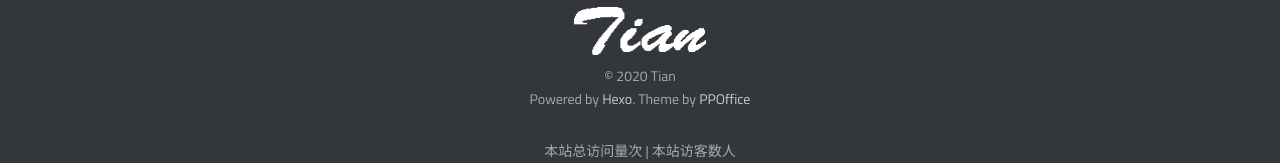
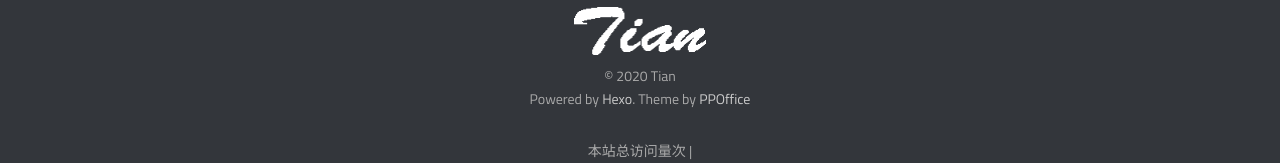
Before and after one commit to future613/future613.github.io, a plain HTML site: page archives/2020/01/index.html in a window 1280 px wide. Shown: the part 1744-1907 px from the top of the page. Drawn offline with Linux system fonts and the light colour scheme; some packages are replaced by stand-ins of ours; a script that the page names is missing.

Commit message:
Site updated: 2020-07-21 19:43:47

```diff
--- a/archives/2020/01/index.html
+++ b/archives/2020/01/index.html
@@ -526,7 +526,7 @@
                 本站总访问量<span id="busuanzi_value_site_pv"></span>次
         </span>
         <span class="post-meta-divider">|</span>
-        <span id="busuanzi_container_site_uv" >
+        <span id="busuanzi_container_site_uv" style='display:none'>
                 本站访客数<span id="busuanzi_value_site_uv"></span>人
         </span>
         <script async src="//busuanzi.ibruce.info/busuanzi/2.3/busuanzi.pure.mini.js"></script>
```
Also changed, not shown: archives/2020/02/index.html (+1 -1 lines), archives/2020/04/index.html (+1 -1 lines), archives/2020/index.html (+1 -1 lines), archives/index.html (+1 -1 lines), categories/js/index.html (+1 -1 lines), categories/vue/index.html (+1 -1 lines), categories/样式结构和布局/index.html (+1 -1 lines), index.html (+1 -1 lines), tags/js/index.html (+1 -1 lines), tags/vue/index.html (+1 -1 lines), tags/样式结构和布局/index.html (+1 -1 lines).
